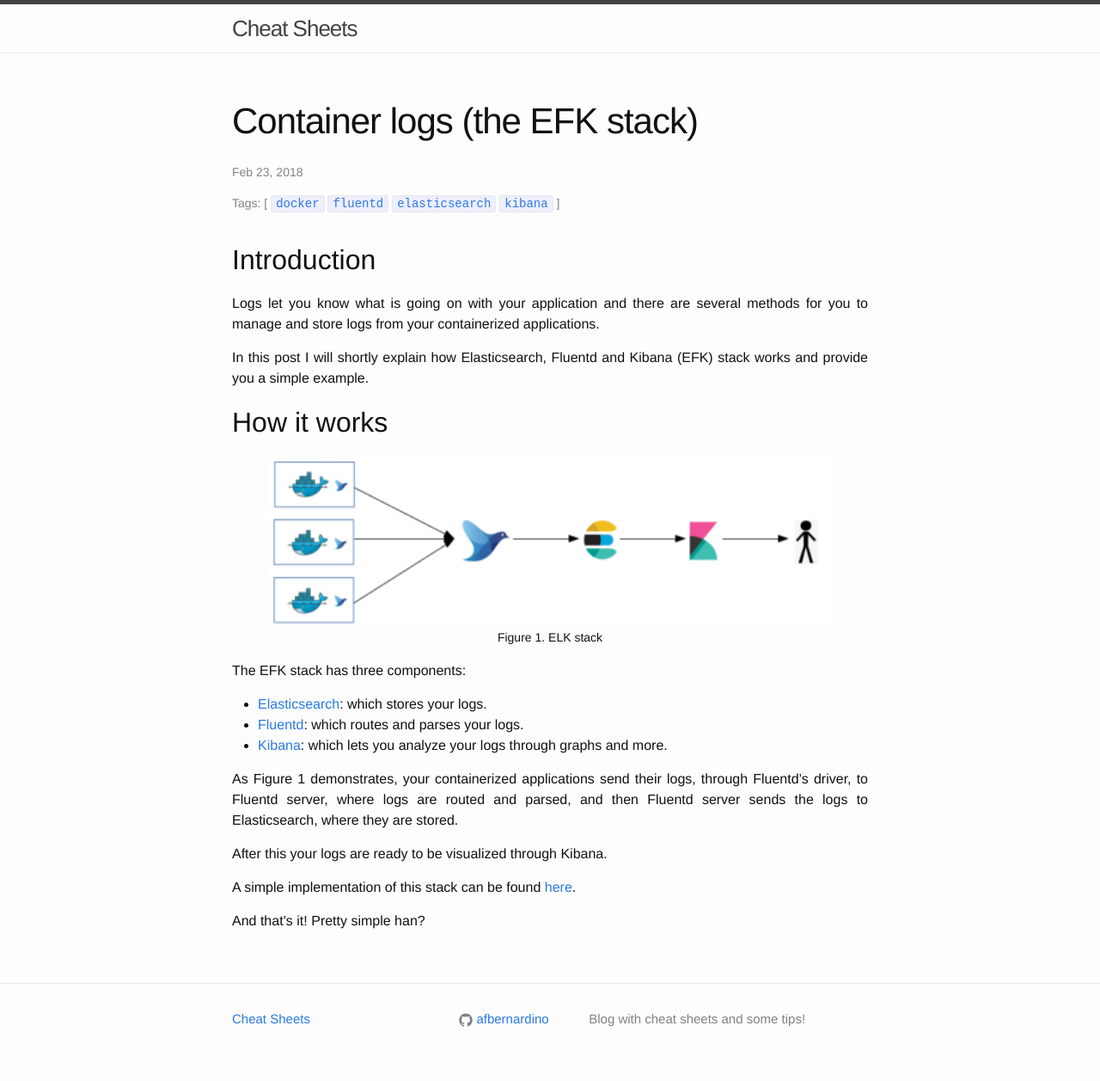
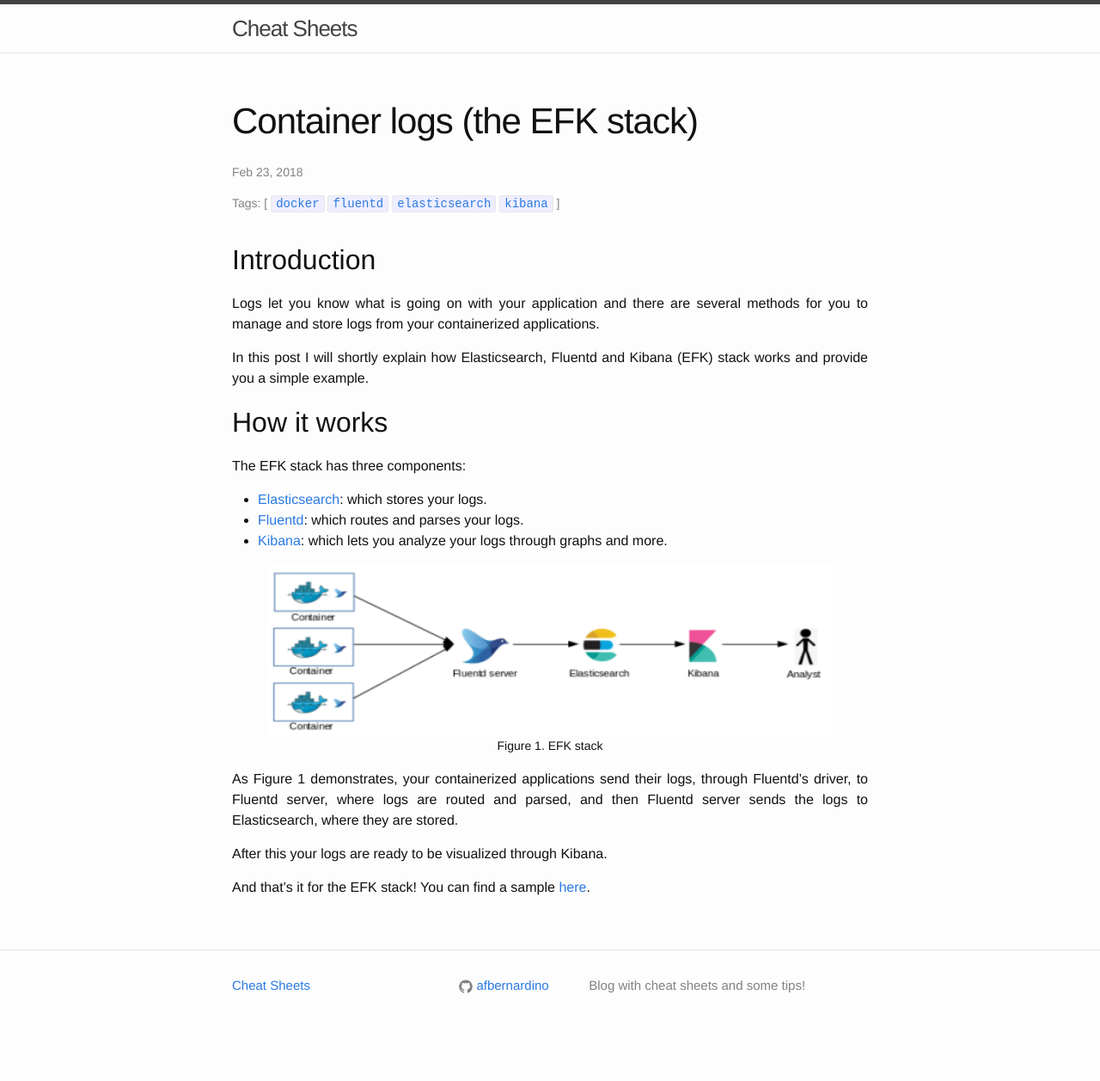
Before and after one commit to afbernardino/cheatsheets, a Jekyll site: the page built from _posts/2018-02-23-Container-logs-the-EFK-stack.md, in a window 1280 px wide. Shown: the whole page at 86% size. Built offline with Jekyll 4.4.1, drawn with Linux system fonts in a browser that asks for light colours; after the commit the page ends 1218 px from its top, so only the background shows below that.

Commit message:
correct errors and add enhancements

```diff
--- a/_posts/2018-02-23-Container-logs-the-EFK-stack.md
+++ b/_posts/2018-02-23-Container-logs-the-EFK-stack.md
@@ -12,12 +12,6 @@ In this post I will shortly explain how Elasticsearch, Fluentd and Kibana (EFK)
 stack works and provide you a simple example.
 
 <h2>How it works</h2>
-
-<figure>
-    <img src="{{ site.baseurl }}/assets/img/elk-stack.png" alt="ELK stack" width="700" height="200"/>
-    <figcaption>Figure 1. ELK stack</figcaption>
-</figure>
-
 The EFK stack has three components:
 * [Elasticsearch](https://www.elastic.co/products/elasticsearch): which stores
 your logs.
@@ -25,13 +19,16 @@ your logs.
 * [Kibana](https://www.elastic.co/products/kibana): which lets you analyze your
 logs through graphs and more.
 
+<figure>
+    <img src="{{ site.baseurl }}/assets/img/efk-stack.png" alt="ELK stack" width="700" height="200"/>
+    <figcaption>Figure 1. EFK stack</figcaption>
+</figure>
+
 As Figure 1 demonstrates, your containerized applications send their logs,
 through Fluentd's driver, to Fluentd server, where logs are routed and parsed,
 and then Fluentd server sends the logs to Elasticsearch, where they are stored.
 
 After this your logs are ready to be visualized through Kibana.
 
-A simple implementation of this stack can be found
+And that's it for the EFK stack! You can find a sample
 [here](https://github.com/afbernardino/efk-sample).
-
-And that's it! Pretty simple han?
```
Also changed, not shown: assets/img/efk-stack.png (added), assets/img/elk-stack.png (deleted).
